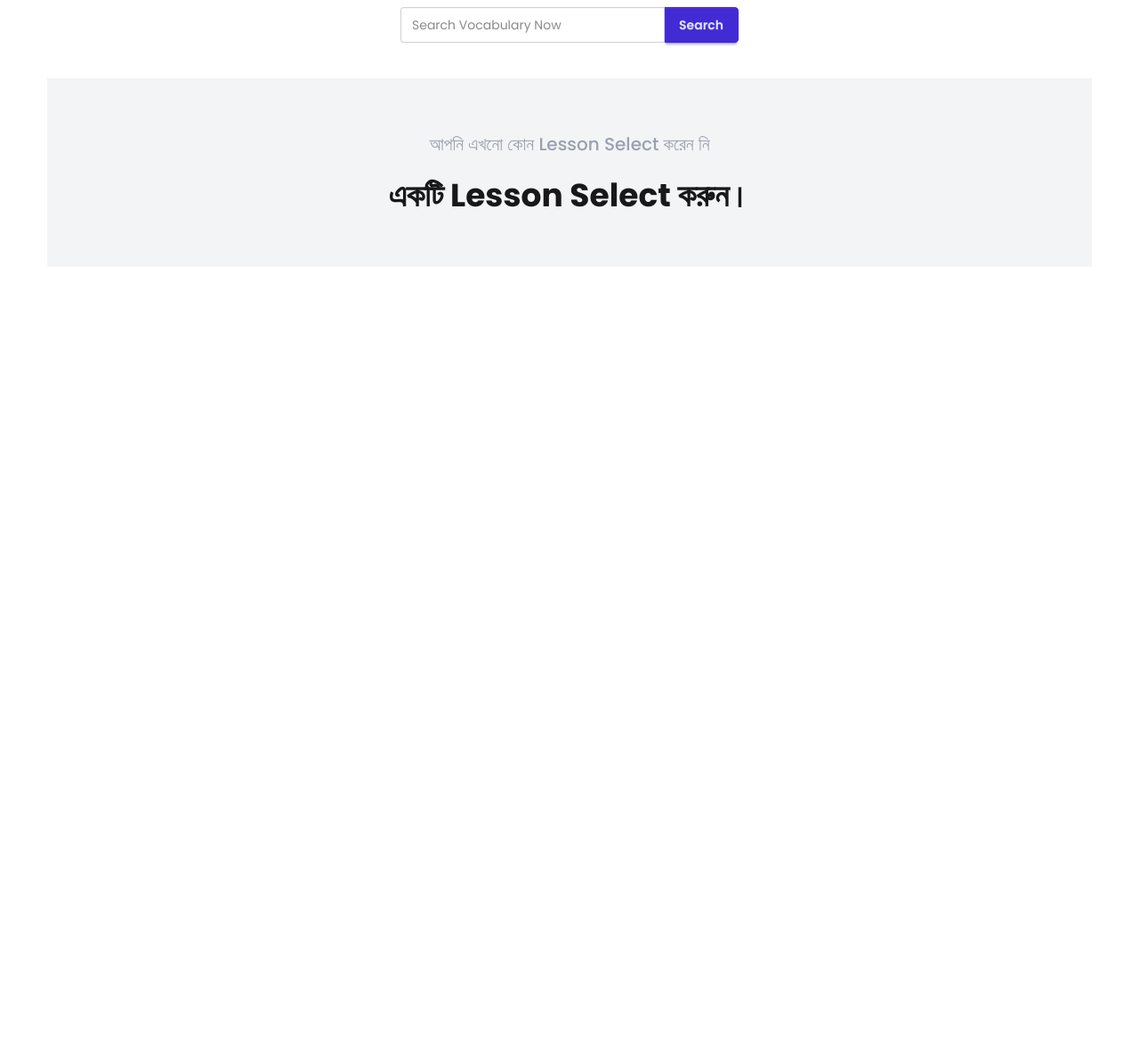
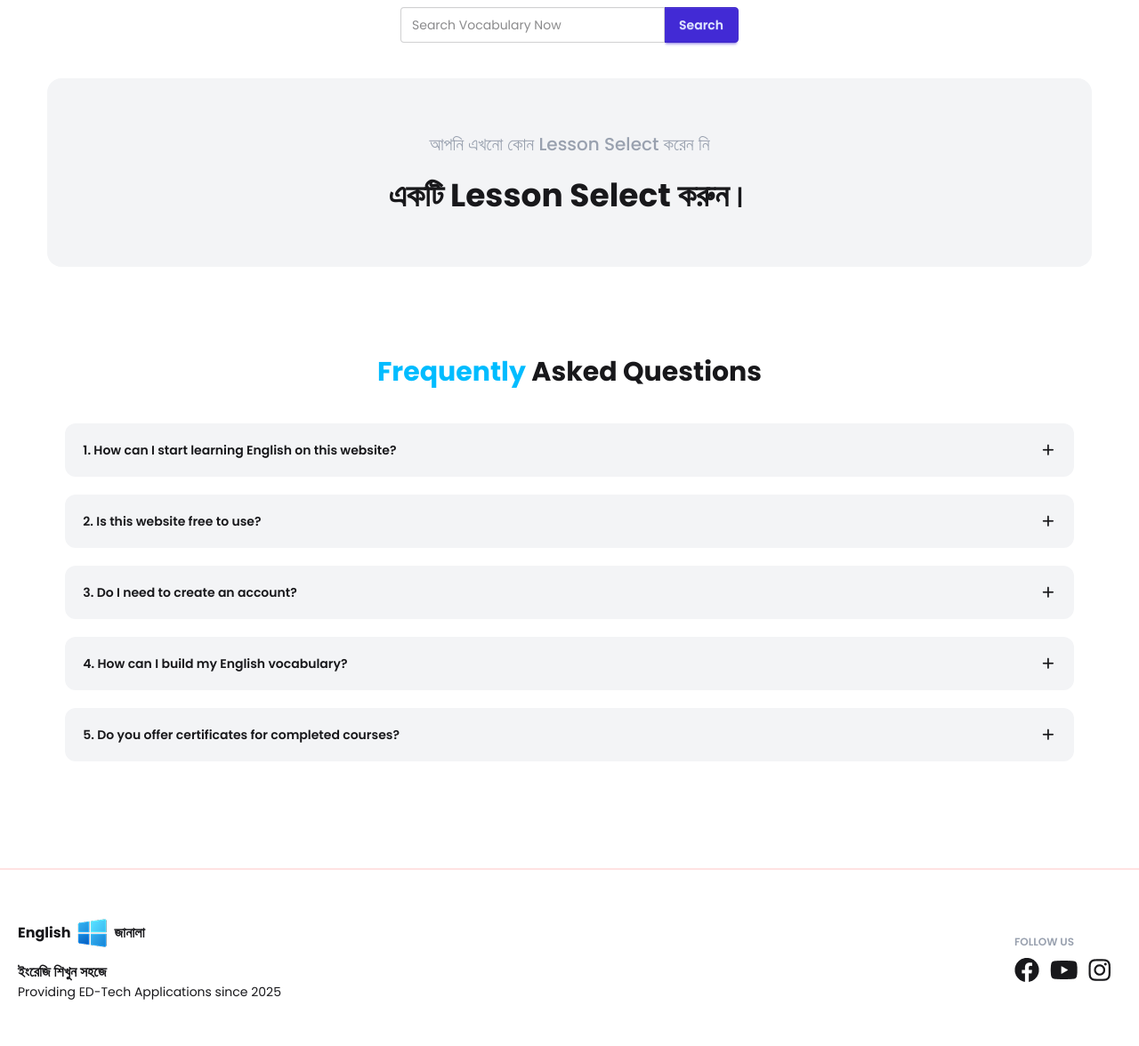
Before and after one commit to 417MahirRahman/English-Janala, a plain HTML site: page index.html in a window 1280 px wide. Shown: the part 781-1957 px from the top of the page at 89% size. Before the commit the page ends 1081 px from the top, so only its background shows below. Drawn offline with nearby package versions, Linux system fonts and the light colour scheme; no server answers.

Commit message:
added FAQ and Footer section

```diff
--- a/Script/index.js
+++ b/Script/index.js
@@ -12,10 +12,12 @@ function pronounceWord(word) {
 const spinner = (status) => {
   if(status == true){
     document.getElementById("spinner").classList.remove("hidden")
+    document.getElementById("spinner").classList.add("flex")
     document.getElementById("word-container").classList.add("hidden")
   }else{
     document.getElementById("word-container").classList.remove("hidden")
     document.getElementById("spinner").classList.add("hidden")
+    document.getElementById("spinner").classList.add("flex")
   }
 }
 
--- a/index.html
+++ b/index.html
@@ -131,11 +131,11 @@
       </div>
     </section>
 
-    <section id="spinner" class="flex justify-center items-cente py-10 hidden">
+    <section id="spinner" class="hidden justify-center items-center py-10">
       <span class="loading loading-bars loading-xl"></span>
     </section>
 
-    <section id="word-container" class="bg-gray-100 p-5 w-11/12 mx-auto md:grid md:grid-cols-2 lg:grid lg:grid-cols-3 gap-5 mt-10">
+    <section id="word-container" class="bg-gray-100 p-5 w-11/12 mx-auto md:grid md:grid-cols-2 lg:grid lg:grid-cols-3 gap-5 mt-10 rounded-2xl">
       <div class="text-center col-span-full py-10 space-y-6 font-Bangla">
         <p class="text-xl font-medium text-gray-400">আপনি এখনো কোন Lesson Select করেন নি</p>
         <h2 class="text-4xl font-bold">একটি Lesson Select করুন।</h2>
@@ -158,6 +158,51 @@
       </div>
     </dialog>
 
+    <section class="p-5 w-11/12 mx-auto mt-20 font-semibold text-sm">
+       <h1 class="font-bold text-center text-lg lg:text-3xl mb-10"><span class="text-sky-400">Frequently</span> Asked Questions</h1>
+       <div class="bg-gray-100 rounded-xl p-5 flex justify-between items-center">
+        <h2>1. How can I start learning English on this website?</h2>
+        <i class="fa-solid fa-plus"></i>
+      </div>
+      <div class="bg-gray-100 rounded-xl p-5 flex justify-between items-center mt-5">
+        <h2>2. Is this website free to use?</h2>
+        <i class="fa-solid fa-plus"></i>
+      </div>
+      <div class="bg-gray-100 rounded-xl p-5 flex justify-between items-center mt-5">
+        <h2>3. Do I need to create an account?</h2>
+        <i class="fa-solid fa-plus"></i>
+      </div>
+      <div class="bg-gray-100 rounded-xl p-5 flex justify-between items-center mt-5">
+        <h2>4. How can I build my English vocabulary?</h2>
+        <i class="fa-solid fa-plus"></i>
+      </div>
+      <div class="bg-gray-100 rounded-xl p-5 flex justify-between items-center mt-5">
+        <h2>5. Do you offer certificates for completed courses?</h2>
+        <i class="fa-solid fa-plus"></i>
+      </div>
+    </section>
+
+
+    <footer class="h-[200px] border-t-2 border-red-100 flex justify-between items-center mt-25 px-1 md:px-5">
+      <div class="">
+        <div class="flex items-center gap-1 mb-3">
+            <span class="font-bold">English</span>
+            <img src="./assets/logo.png" alt="" />
+            <span class="font-Bangla font-semibold">জানালা</span>
+        </div>
+        <h2 class="font-Bangla font-semibold">ইংরেজি শিখুন সহজে</h2>
+        <p class="text-[10px] md:text-sm">Providing ED-Tech Applications since 2025</p>
+      </div>
+      <div class="space-y-2 ml-3 p-3">
+        <h2 class="text-[12px] font-semibold text-gray-400">FOLLOW US</h2>
+        <div class="flex items-center gap-3">
+          <a href=""><img src="./assets/fb-thumb.png" alt=""></a>
+          <a href=""><img src="./assets/youtube-thumb.png" alt=""></a>
+          <a href=""><img src="./assets/instagram-thumb.png" alt=""></a>
+        </div>
+      </div>
+    </footer>
+
     <script src="./Script/index.js"></script>
   </body>
 </html>
```
